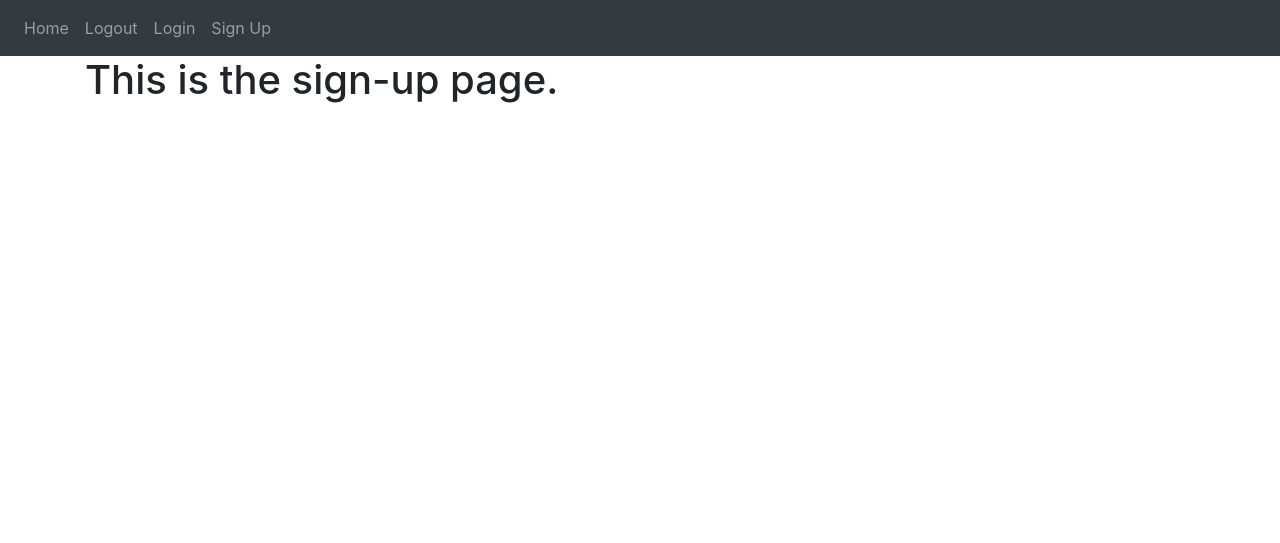
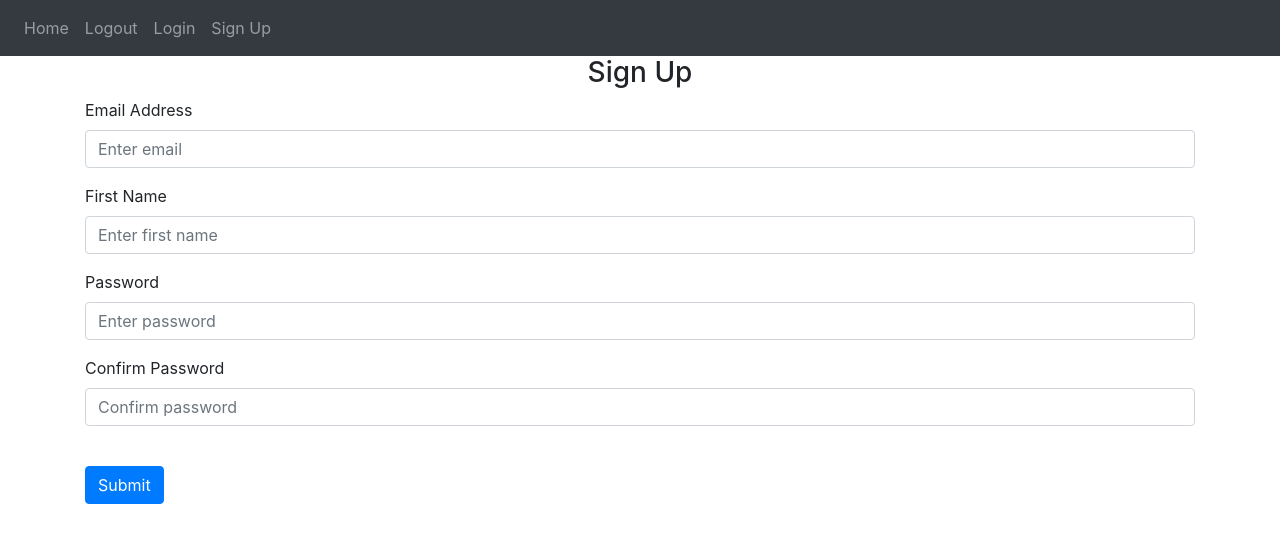
Before and after one commit to 19054Ira/Ira-DTG2024-F.B.P_Club-Website, a Flask app: page /sign-up in a window 1280 px wide. Shown: the top 543 px of the page. Run offline with Flask 3, Linux system fonts and the light colour scheme; some libraries are stand-ins or nearby versions.

Commit message:
Sign Up html page

```diff
--- a/website/templates/sign_up.html
+++ b/website/templates/sign_up.html
@@ -2,5 +2,45 @@
 {% block title %}Sign Up{% endblock %}
 
 {% block content%}
-<h1>This is the sign-up page.</h1>
+<form method="POST">
+    <h3 align="center">Sign Up</h3>
+    <div class="form-group">
+        <label for="email">Email Address</label>
+        <input type="email"
+        class="form-control"
+        id="email"
+        name="email"
+        placeholder ="Enter email"
+        />
+    </div>
+    <div class="form-group">
+        <label for="firstName">First Name</label>
+        <input type="text"
+        class="form-control"
+        id="firstName"
+        name="firstName"
+        placeholder ="Enter first name"
+        />
+    </div>
+    <div class="form-group">
+        <label for="password1">Password</label>
+        <input type="password"
+        class="form-control"
+        id="password1"
+        name="password1"
+        placeholder ="Enter password"
+        />
+    </div>
+    <div class="form-group">
+        <label for="password2">Confirm Password</label>
+        <input type="password"
+        class="form-control"
+        id="password2"
+        name="password2"
+        placeholder ="Confirm password"
+        />
+    </div>
+    <br/>
+    <button type="submit" class="btn btn-primary">Submit</button>
+</form>
 {% endblock %}
```
